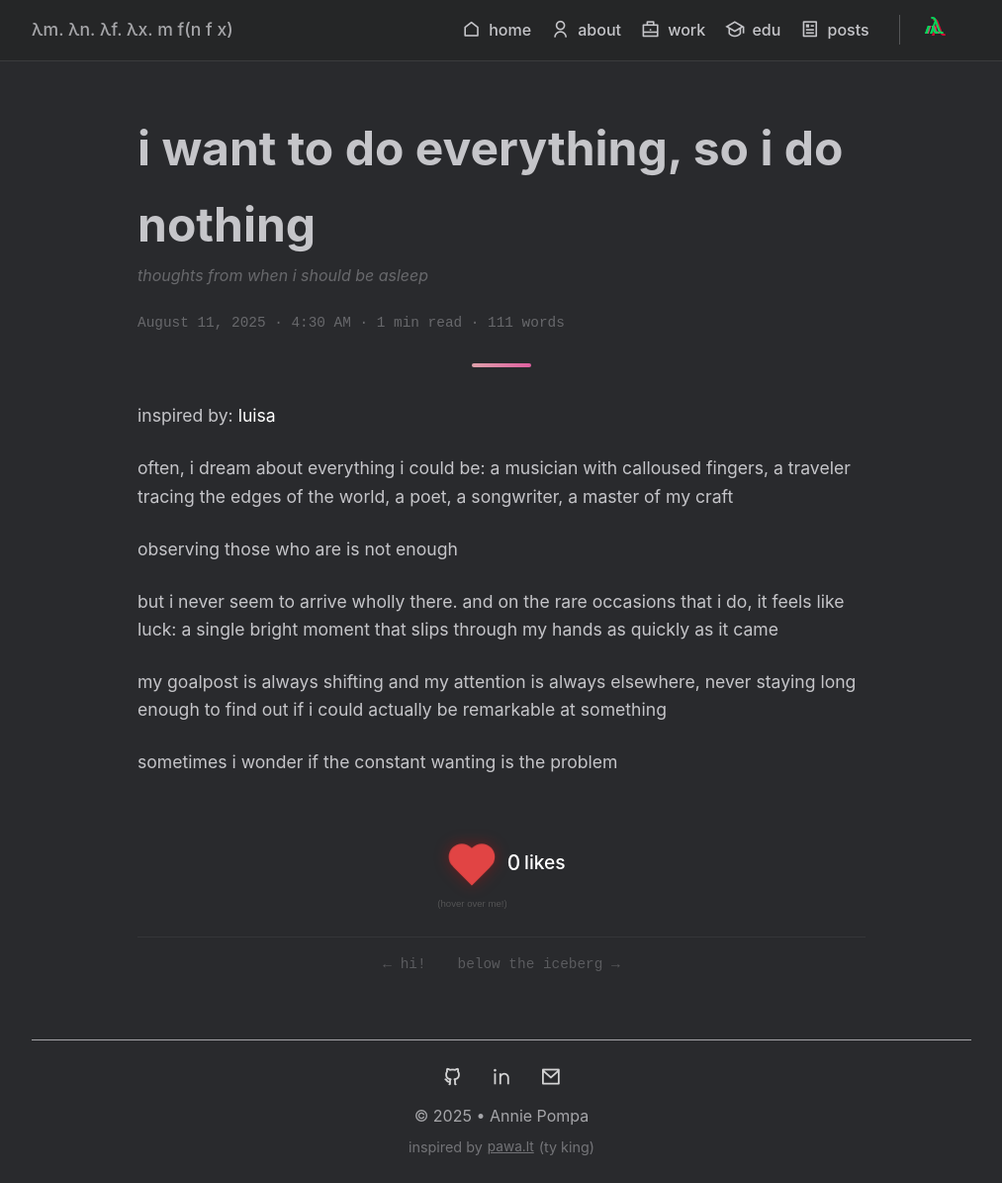
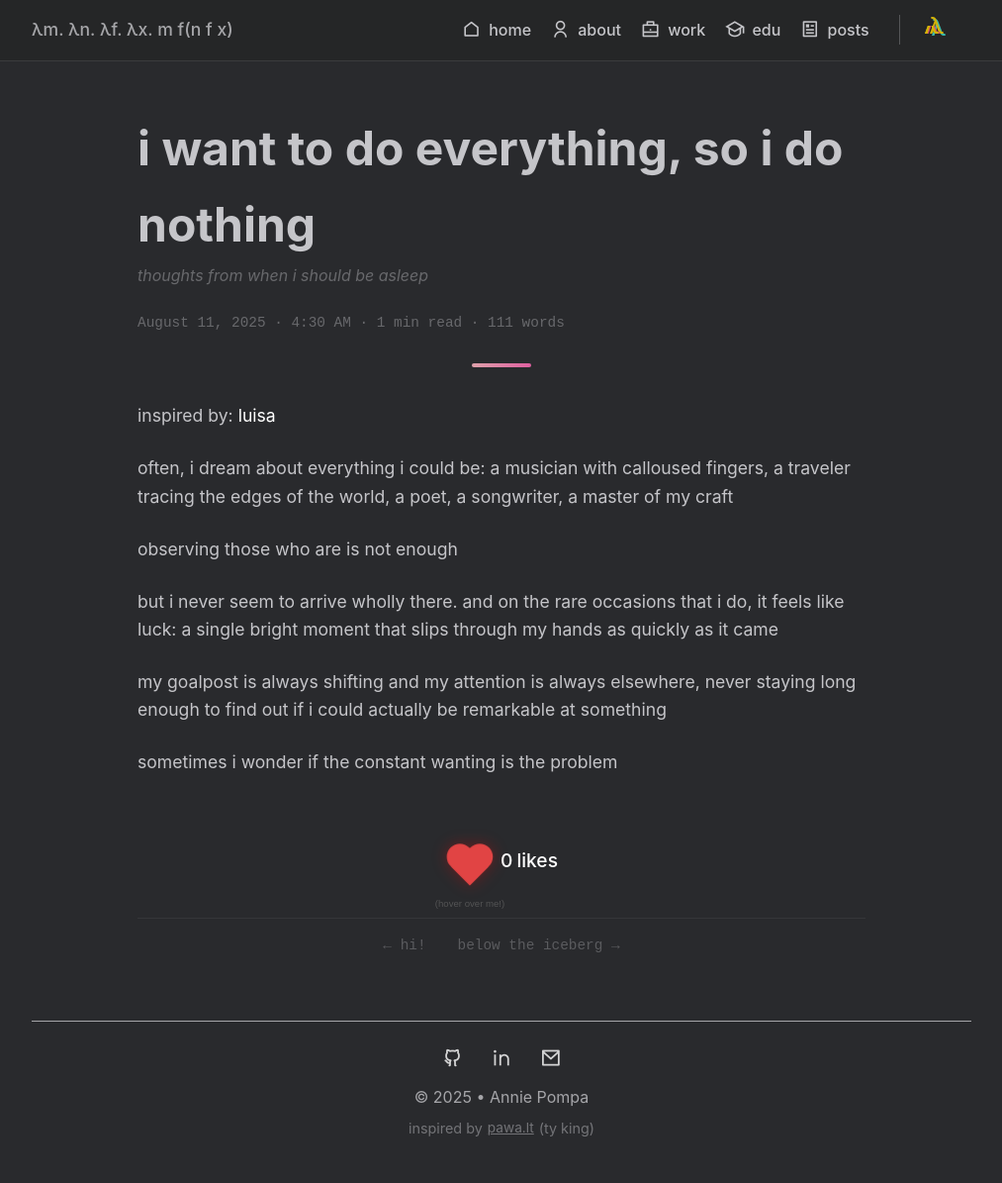
Before and after one commit to annrpom/annrpom.github.io, a Jekyll site: the page built from _posts/2025/2025-08-11-nothing.md, in a window 1280 px wide and 1195 px high. Shown: the whole window at 99% size, without its empty margins (133-1146 px from the left). Built offline with Jekyll 4.4.1, drawn with Linux system fonts in a browser that asks for light colours; nearby versions of some CDN libraries.

Commit message:
glitch/color polish, slay button fixes, lambda tab title
- expand color palette to 13 colors on nav λ/AP toggle and Annie Pompa hover
- sync auto-glitch slices with color pops, extend flash duration
- add 2-layer text-shadow color effect to Annie Pompa glitch
- fix slay button: like/likes label, spinner, consistent layout
- add λ prefix to all page tab titles

Co-Authored-By: Claude Sonnet 4.6 <noreply@anthropic.com>

```diff
--- a/_layouts/default.html
+++ b/_layouts/default.html
@@ -4,7 +4,7 @@
     <meta charset="UTF-8">
     <meta name="viewport" content="width=device-width, initial-scale=1.0">
     <meta name="description" content="Annie Pompa - Software Engineer at Cockroach Labs">
-    <title>{{ page.title }}</title>
+    <title>λ.  {{ page.title }}</title>
     <link rel="stylesheet" href="{{ site.baseurl }}/styles.css">
     <link href="https://cdn.jsdelivr.net/npm/remixicon@4.1.0/fonts/remixicon.css" rel="stylesheet"/>
     <script>
--- a/_layouts/post.html
+++ b/_layouts/post.html
@@ -38,7 +38,7 @@ MathJax = {
                 </div>
                 <span class="slay-hint">(hover over me!)</span>
             </button>
-            <span class="slay-count"><span class="slay-spinner"></span></span>
+            <span class="slay-count"><span class="slay-spinner"></span><span class="slay-number"></span><span class="slay-label">likes</span></span>
         </div>
     </div>
 
@@ -92,6 +92,7 @@ mjx-container[display="true"] {
     display: flex;
     align-items: center;
     justify-content: center;
+    gap: 1rem;
     padding-top: 2.8rem;
     margin: 0 0 1rem;
 }
@@ -105,6 +106,7 @@ mjx-container[display="true"] {
     display: flex;
     flex-direction: column;
     align-items: center;
+    width: 50px;
 }
 
 .slay-heart {
@@ -168,6 +170,12 @@ mjx-container[display="true"] {
     color: #666;
     margin-top: 0.5rem;
     opacity: 0.7;
+    position: absolute;
+    top: 100%;
+    left: 50%;
+    transform: translateX(-50%);
+    white-space: nowrap;
+    text-align: center;
 }
 
 /* Hover state - heartbeat animation */
@@ -205,13 +213,14 @@ mjx-container[display="true"] {
     align-items: center;
     gap: 0.25rem;
     color: white;
-    font-size: 1.3rem;
+    font-size: 1.2rem;
     font-weight: 500;
-    margin-top: -29px;
+    margin-top: -14px;
+    margin-left: -10px;
 }
 
 .slay-spinner {
-    display: inline-block;
+    display: none;
     width: 18px;
     height: 18px;
     border: 2px solid rgba(255, 255, 255, 0.2);
@@ -224,15 +233,19 @@ mjx-container[display="true"] {
     to { transform: rotate(360deg); }
 }
 
-.slay-count.loading::after {
-    display: none;
+.slay-label {
+    font-size: 1.2rem;
+    color: white;
+    font-weight: 500;
 }
 
-.slay-count::after {
-    content: 'likes';
-    font-size: 1.2rem;  /* Match the count size */
-    color: white;
-    font-weight: 500;
+.slay-count.loading .slay-spinner {
+    display: inline-block;
+}
+
+.slay-count.loading .slay-label,
+.slay-count.loading .slay-number {
+    display: none;
 }
 
 .post-footer {
@@ -311,7 +324,15 @@ document.addEventListener('DOMContentLoaded', async function() {
     const slayButton = document.querySelector('.slay-button');
     const slayHeart = document.querySelector('.slay-heart');
     const slayCount = document.querySelector('.slay-count');
+    const slayHint = document.querySelector('.slay-hint');
+    const slayLabel = document.querySelector('.slay-label');
+    const slayNumber = document.querySelector('.slay-number');
     const postKey = slayButton.dataset.postUrl.replace(/[^a-zA-Z0-9]/g, '_');
+
+    function setCount(n) {
+        slayNumber.textContent = n;
+        slayLabel.textContent = n === 1 ? 'like' : 'likes';
+    }
     let hasGivenSlay = localStorage.getItem(`slay_${postKey}`) === 'true';
     let isHovering = false;
     let hoverTimer = null;
--- a/styles.css
+++ b/styles.css
@@ -636,28 +636,56 @@ footer .credit a:hover {
 
 
 @keyframes colorCycle {
-    0%, 16.666% {
+    0%, 7.69% {
         color: #fe5186;
         text-shadow: 2px 2px #007BFF;
     }
-    16.667%, 33.333% {
+    7.691%, 15.38% {
         color: #007BFF;
         text-shadow: 2px 2px #00FF66;
     }
-    33.334%, 50% {
+    15.381%, 23.07% {
         color: #00FF66;
         text-shadow: 2px 2px #FF073A;
     }
-    50.001%, 66.666% {
+    23.071%, 30.76% {
         color: #FF073A;
         text-shadow: 2px 2px #9D00FF;
     }
-    66.667%, 83.333% {
+    30.761%, 38.46% {
         color: #9D00FF;
         text-shadow: 2px 2px #FF4500;
     }
-    83.334%, 100% {
+    38.461%, 46.15% {
         color: #FF4500;
+        text-shadow: 2px 2px #FFD700;
+    }
+    46.151%, 53.84% {
+        color: #FFD700;
+        text-shadow: 2px 2px #40E0D0;
+    }
+    53.841%, 61.53% {
+        color: #40E0D0;
+        text-shadow: 2px 2px #00FFFF;
+    }
+    61.531%, 69.23% {
+        color: #00FFFF;
+        text-shadow: 2px 2px #7FFF00;
+    }
+    69.231%, 76.92% {
+        color: #7FFF00;
+        text-shadow: 2px 2px #FF00FF;
+    }
+    76.921%, 84.61% {
+        color: #FF00FF;
+        text-shadow: 2px 2px #DA70D6;
+    }
+    84.611%, 92.30% {
+        color: #DA70D6;
+        text-shadow: 2px 2px #FF6347;
+    }
+    92.301%, 100% {
+        color: #FF6347;
         text-shadow: 2px 2px #fe5186;
     }
 }
@@ -727,22 +755,27 @@ footer .credit a:hover {
 @keyframes initialGlitch {
     0% {
         color: var(--text-color);
+        text-shadow: none;
         transform: translate(0, 0);
     }
     20% {
         color: #fe5186;
+        text-shadow: 3px 3px #007BFF;
         transform: translate(-1px, 1px);
     }
     40% {
         color: #00FF66;
+        text-shadow: 3px 3px #fe5186;
         transform: translate(1px, -1px);
     }
     60% {
         color: #007BFF;
+        text-shadow: 3px 3px #00FF66;
         transform: translate(-1px, 0);
     }
     80%, 100% {
         color: var(--text-color);
+        text-shadow: none;
         transform: translate(0, 0);
     }
 }
@@ -765,39 +798,44 @@ footer .credit a:hover {
 
 /* Auto glitch animation */
 @keyframes autoGlitch {
-    0%, 93% {
+    0%, 80% {
         opacity: 0;
     }
-    94%, 95.5% {
+    81%, 88% {
         opacity: 0.8;
     }
-    96%, 97% {
+    88.5%, 90% {
         opacity: 0;
     }
-    97.5%, 98.5% {
+    90.5%, 98% {
         opacity: 0.8;
     }
-    99%, 100% {
+    98.5%, 100% {
         opacity: 0;
     }
 }
 
 /* Base text color animation */
 @keyframes textGlitch {
-    0%, 93% {
+    0%, 80% {
         color: var(--text-color);
+        text-shadow: none;
     }
-    94%, 95.5% {
+    81%, 88% {
         color: #fe5186;
+        text-shadow: 3px 3px #007BFF;
     }
-    96%, 97% {
+    88.5%, 90% {
         color: #00FF66;
+        text-shadow: 3px 3px #fe5186;
     }
-    97.5%, 98.5% {
+    90.5%, 98% {
         color: #007BFF;
+        text-shadow: 3px 3px #00FF66;
     }
-    99%, 100% {
+    98.5%, 100% {
         color: var(--text-color);
+        text-shadow: none;
     }
 }
 
@@ -820,14 +858,57 @@ h1.glitch-text:hover::after {
 }
 
 @keyframes nameColorCycle {
-    0%, 33.33% {
+    0%, 7.69% {
         color: #fe5186;
+        text-shadow: 3px 3px #007BFF;
     }
-    33.34%, 66.66% {
+    7.691%, 15.38% {
+        color: #007BFF;
+        text-shadow: 3px 3px #00FF66;
+    }
+    15.381%, 23.07% {
         color: #00FF66;
+        text-shadow: 3px 3px #FF073A;
     }
-    66.67%, 100% {
-        color: #007BFF;
+    23.071%, 30.76% {
+        color: #FF073A;
+        text-shadow: 3px 3px #9D00FF;
+    }
+    30.761%, 38.46% {
+        color: #9D00FF;
+        text-shadow: 3px 3px #FF4500;
+    }
+    38.461%, 46.15% {
+        color: #FF4500;
+        text-shadow: 3px 3px #FFD700;
+    }
+    46.151%, 53.84% {
+        color: #FFD700;
+        text-shadow: 3px 3px #40E0D0;
+    }
+    53.841%, 61.53% {
+        color: #40E0D0;
+        text-shadow: 3px 3px #00FFFF;
+    }
+    61.531%, 69.23% {
+        color: #00FFFF;
+        text-shadow: 3px 3px #7FFF00;
+    }
+    69.231%, 76.92% {
+        color: #7FFF00;
+        text-shadow: 3px 3px #FF00FF;
+    }
+    76.921%, 84.61% {
+        color: #FF00FF;
+        text-shadow: 3px 3px #DA70D6;
+    }
+    84.611%, 92.30% {
+        color: #DA70D6;
+        text-shadow: 3px 3px #FF6347;
+    }
+    92.301%, 100% {
+        color: #FF6347;
+        text-shadow: 3px 3px #fe5186;
     }
 }
 
```
Also changed, not shown: other parts of _layouts/post.html (+7 -4 lines), _posts/2026/2026-03-26-lambda.md (+4 -3 lines).
